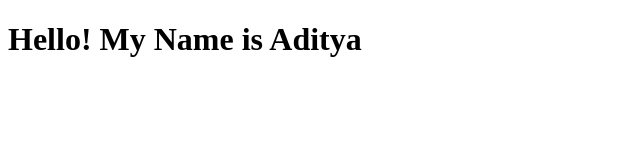
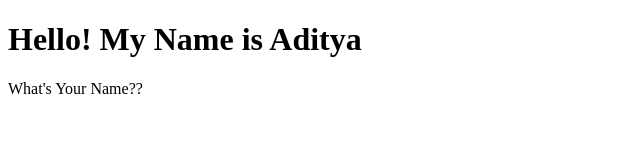
Before and after one commit to r-an-j-an/JavaScript-Mini-Projects, a plain HTML site: page hello.html in a window 1280 px wide. Shown: the whole page, without its empty margins (0-640 px from the left). Drawn offline with Linux system fonts and the light colour scheme.

Commit message:
Version-2-para

```diff
--- a/hello.html
+++ b/hello.html
@@ -10,6 +10,7 @@
 
 <body>
     <h1>Hello! My Name is Aditya</h1>
+    <p>What's Your Name??</p>
 </body>
 
 </html>
```
